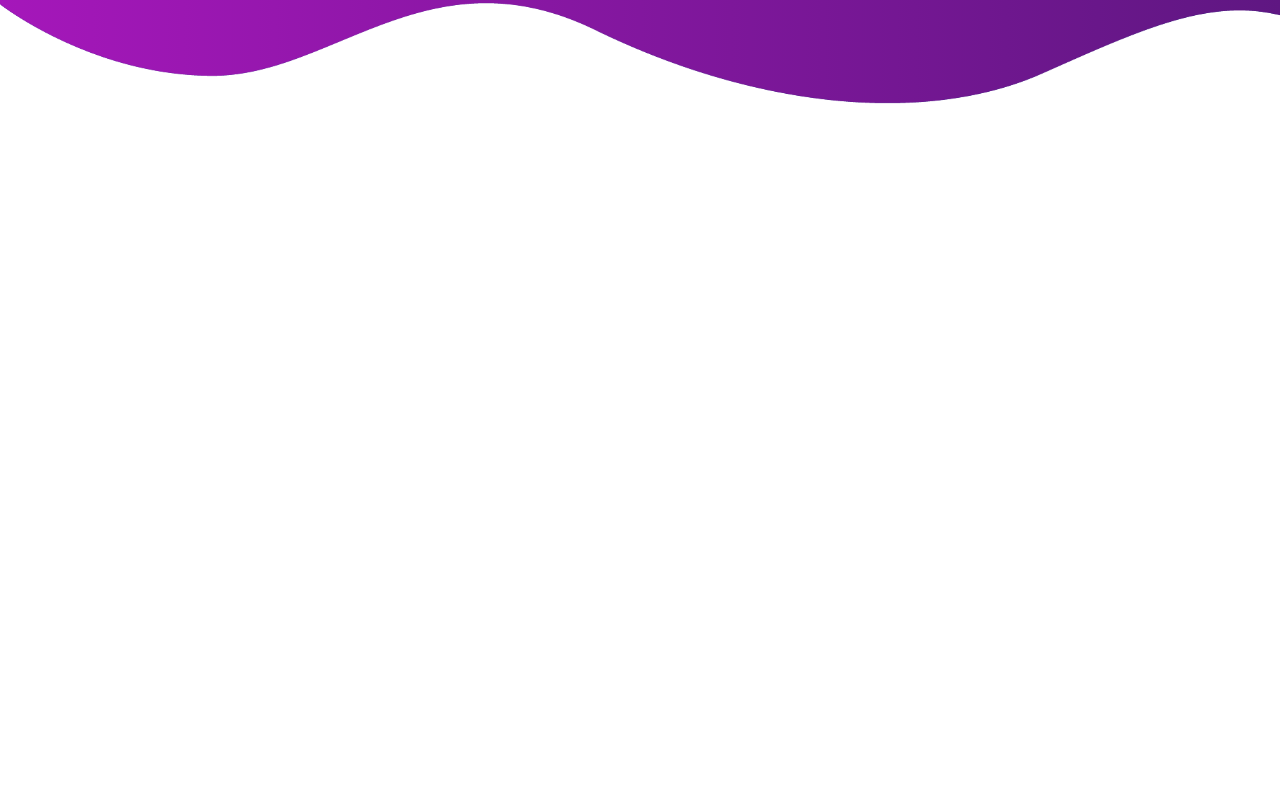
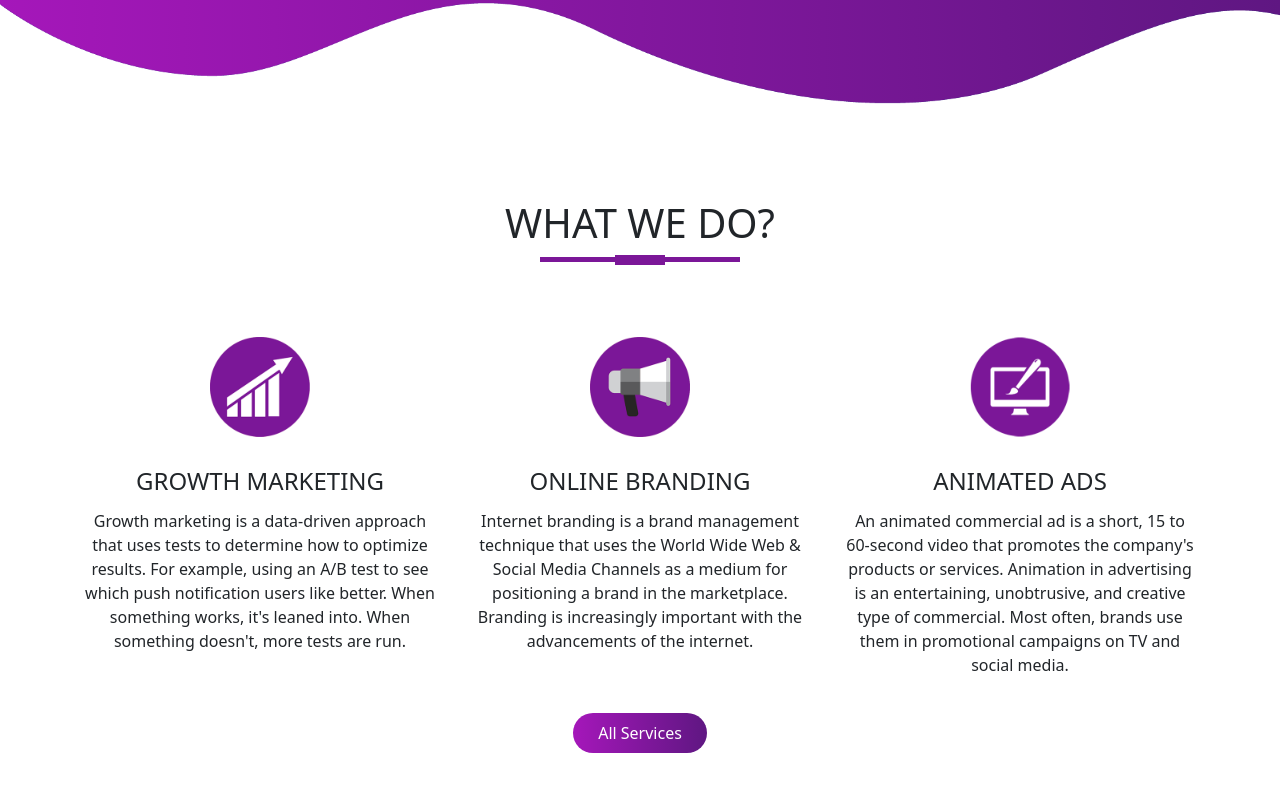
Before and after one commit to MariyaChunawala/AgencyWebsiteTemplate, a plain HTML site: page index.html in a window 1280 px wide. Shown: the part 546-1338 px from the top of the page. Before the commit the page ends 800 px from the top, so only its background shows below. Drawn offline with nearby package versions, Linux system fonts and the light colour scheme.

Commit message:
Services are added

```diff
--- a/index.html
+++ b/index.html
@@ -36,7 +36,7 @@
                 <a class="nav-link" aria-current="page" href="#">HOME</a>
               </li>
               <li class="nav-item">
-                <a class="nav-link" href="#">SERVICES</a>
+                <a class="nav-link" href="#services">SERVICES</a>
               </li>
               <li class="nav-item">
                 <a class="nav-link" href="#">ABOUT US</a>
@@ -53,7 +53,7 @@
       </nav>
     </section>
     <!--Banner Section-->
-    <section class="banner">
+    <section id="banner">
       <div class="container">
         <div class="row">
           <div class="col-md-6">
@@ -69,6 +69,42 @@
       </div>
       <img src="images/wave1.png" class="bottom-img"/>
     </section>
+    <!--Service Section-->
+    <section id="services">
+      <div class="container text-center">
+        <h1 class="service-title">WHAT WE DO?</h1>
+        <div class="row text-center">
+          <div class="col-md-4 services">
+            <img src="images/service1.png" class="service-img" />
+            <h4>Growth Marketing</h4>
+            <p>
+              Growth marketing is a data-driven approach that uses tests to determine how to optimize results.
+              For example, using an A/B test to see which push notification users like better.
+              When something works, it's leaned into. When something doesn't, more tests are run.
+            </p>
+          </div>
+          <div class="col-md-4 services">
+            <img src="images/service2.png" class="service-img" />
+            <h4>Online Branding</h4>
+            <p>
+              Internet branding is a brand management technique that uses the World Wide Web & Social Media Channels
+              as a medium for positioning a brand in the marketplace.
+              Branding is increasingly important with the advancements of the internet.
+            </p>
+          </div>
+          <div class="col-md-4 services">
+            <img src="images/service3.png" class="service-img" />
+            <h4>Animated Ads</h4>
+            <p>
+              An animated commercial ad is a short, 15 to 60-second video that promotes the company's products or services.
+              Animation in advertising is an entertaining, unobtrusive, and creative type of commercial.
+              Most often, brands use them in promotional campaigns on TV and social media.
+            </p>
+          </div>
+        </div>
+        <button type="button" class="btn btn-primary">All Services</button>
+      </div>
+    </section>
     <!-- JavaScript Bundle with Popper -->
     <script src="https://cdn.jsdelivr.net/npm/bootstrap@5.1.3/dist/js/bootstrap.bundle.min.js"
     integrity="sha384-ka7Sk0Gln4gmtz2MlQnikT1wXgYsOg+OMhuP+IlRH9sENBO0LRn5q+8nbTov4+1p"
--- a/style.css
+++ b/style.css
@@ -32,7 +32,7 @@ body{
     color: #fff;
     font-size: 30px !important;
 }
-.banner{
+#banner{
     background-image: linear-gradient(to right, #a517ba, #5f1782);
     color: #fff;
     padding-top: 10px;
@@ -46,11 +46,53 @@ body{
     width: 45px;
     margin: 20px;
 }
-.banner a{
+#banner a{
     color: #fff;
     text-decoration: none;
 }
 .bottom-img{
     width: 100%;
-
 }
+#services{
+    padding: 80px 0;
+}
+.service-img{
+    width: 100px;
+    margin-top: 20px;
+}
+.services{
+    padding: 20px;
+}
+.services h4{
+    padding: 5px;
+    margin-top: 25px;
+    text-transform: uppercase;
+}
+.service-title::before{
+    content: '';
+    background: #7b1798;
+    height: 5px;
+    width: 200px;
+    margin-left: auto;
+    margin-right: auto;
+    display: block;
+    transform: translateY(63px);
+}
+.service-title::after{
+    content: '';
+    background: #7b1798;
+    height: 10px;
+    width: 50px;
+    margin-left: auto;
+    margin-right: auto;
+    margin-bottom: 40px;
+    display: block;
+    transform: translateY(8px);
+}
+#services .btn-primary{
+    box-shadow: none;
+    padding: 8px 25px;
+    border: none;
+    border-radius: 20px;
+    background-image: linear-gradient(to right, #a517ba, #5f1782);
+}
```
